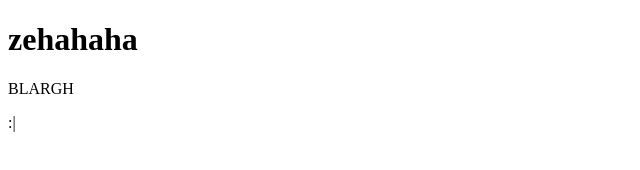
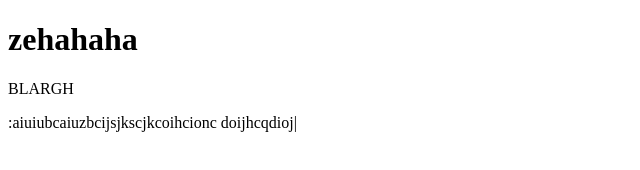
Before and after one commit to UCLL-Frontend/r1234-github-intro-2526-kibi1234dou-debug, a plain HTML site: page index.html in a window 1280 px wide. Shown: the whole page, without its empty margins (0-640 px from the left). Drawn offline with Linux system fonts and the light colour scheme.

Commit message:
Update footer text in index.html

```diff
--- a/index.html
+++ b/index.html
@@ -15,7 +15,7 @@
     </main>
 
     <footer>
-        <p>:|</p>
+        <p>:aiuiubcaiuzbcijsjkscjkcoihcionc doijhcqdioj|</p>
     </footer>
 </body>
 </html>
```
